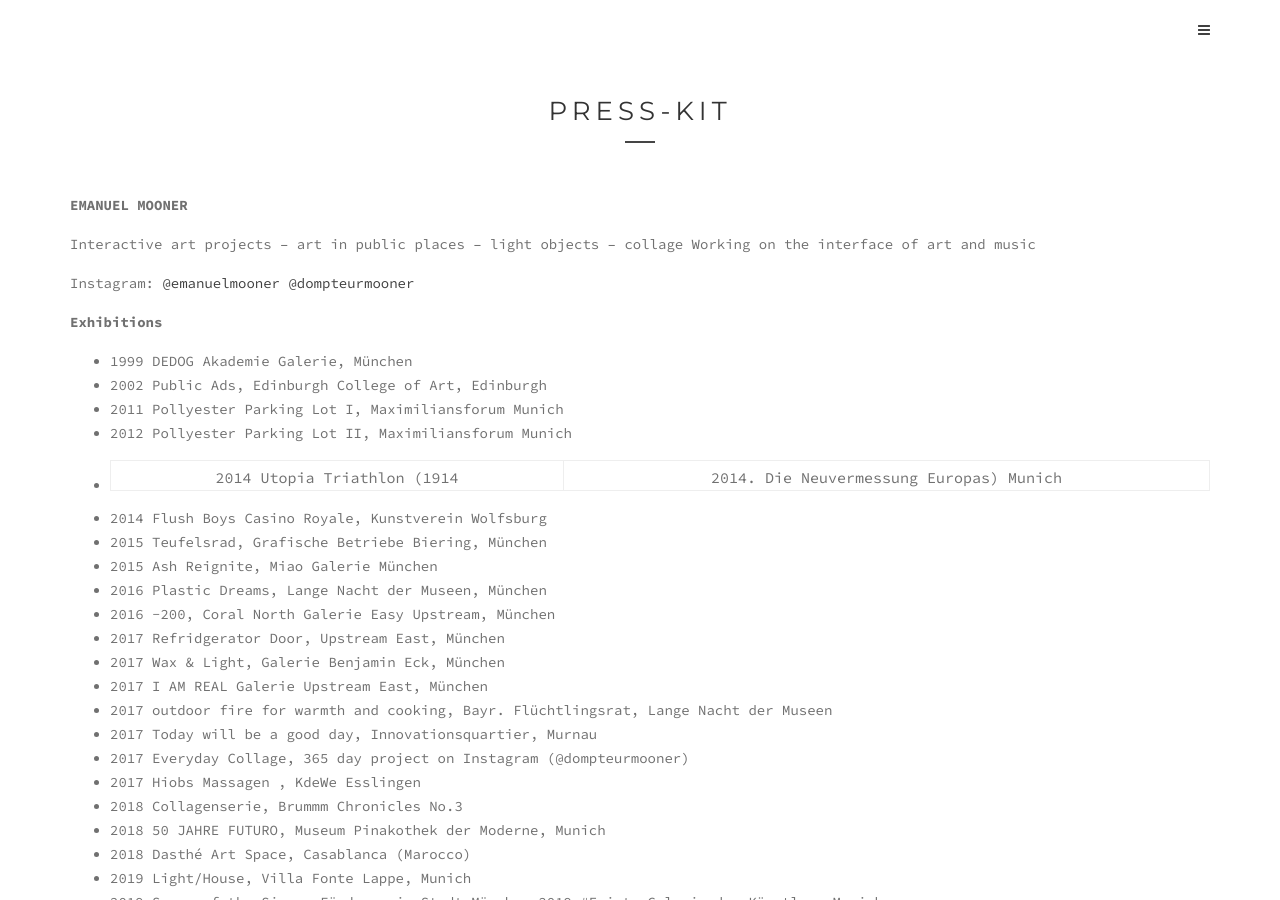
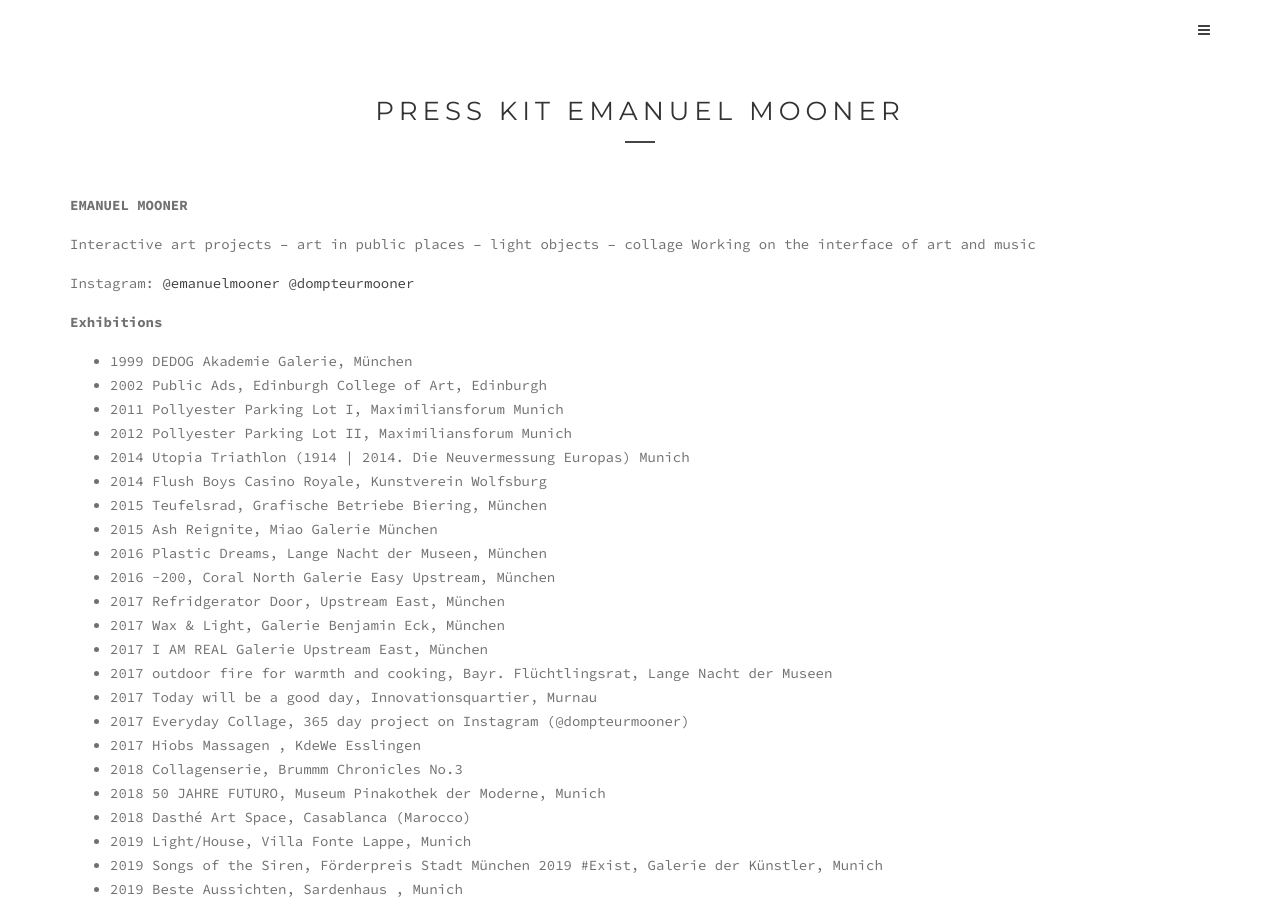
Before and after one commit to geomaedr/emanuelmooner, a Jekyll site: the page built from press-kit.md, in a window 1280 px wide and 900 px high. Built offline with Jekyll 4.4.1, drawn with Linux system fonts in a browser that asks for light colours; a script that is not in the unit is left out; comment, search, counter and statistics services are not loaded.

```diff
--- a/press-kit.md
+++ b/press-kit.md
@@ -1,6 +1,6 @@
 ---
-title: Press-Kit
-layout: default
+title: Press Kit Emanuel Mooner
+layout: portfolio
 ---
 **EMANUEL MOONER**
 
@@ -14,7 +14,7 @@ Instagram: [@emanuelmooner](https://www.instagram.com/emanuelmooner/) [@dompteur
 - 2002 Public Ads, Edinburgh College of Art, Edinburgh
 - 2011 Pollyester Parking Lot I, Maximiliansforum Munich
 - 2012 Pollyester Parking Lot II, Maximiliansforum Munich
-- 2014 Utopia Triathlon (1914 | 2014. Die Neuvermessung Europas) Munich
+- 2014 Utopia Triathlon (1914 \| 2014. Die Neuvermessung Europas) Munich
 - 2014 Flush Boys Casino Royale, Kunstverein Wolfsburg
 - 2015 Teufelsrad, Grafische Betriebe Biering, München
 - 2015 Ash Reignite, Miao Galerie München
```
